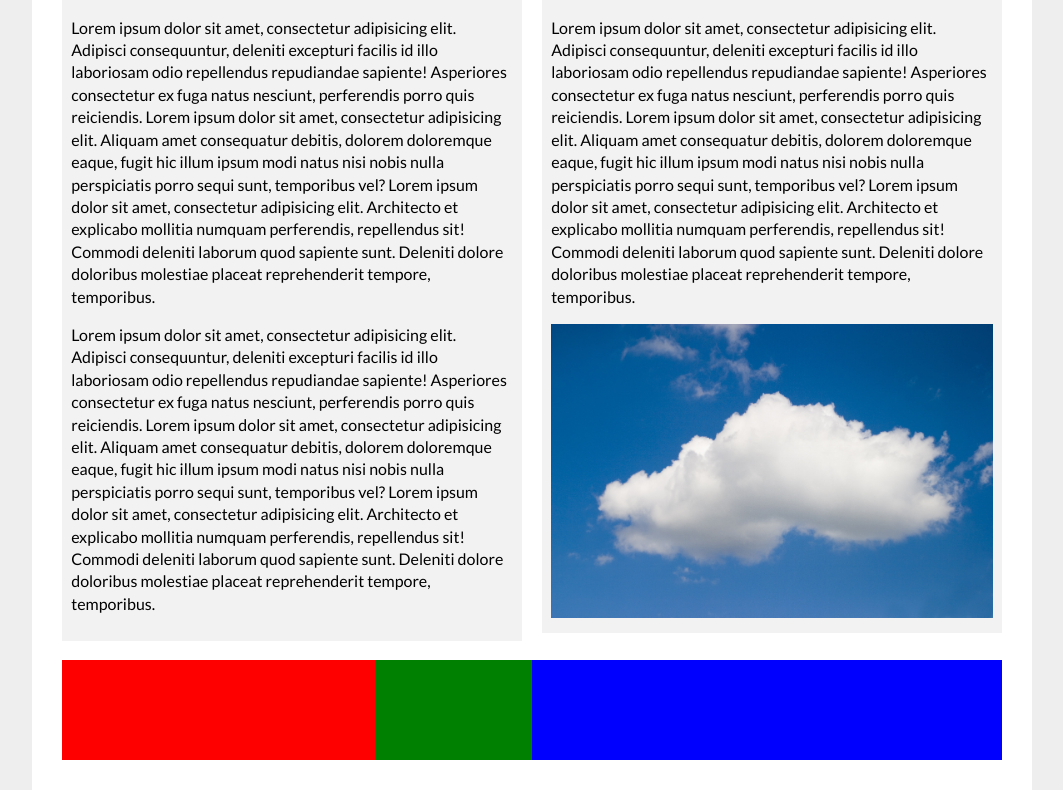
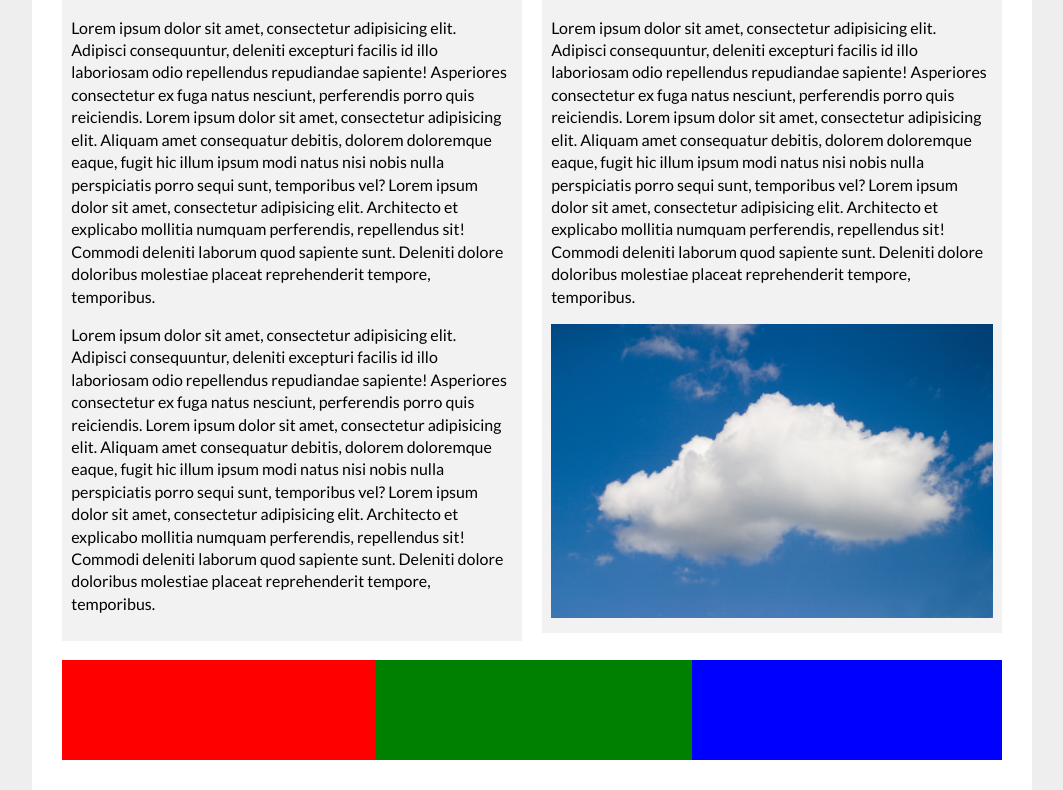
Before and after one commit to tahmid-tanzim/CSS-Positioning, a website: page app/index.html in a window 1280 px wide. Shown: the part 947-1737 px from the top of the page, without its empty margins (108-1171 px from the left). Drawn offline with Linux system fonts and the light colour scheme.

Commit message:
Flex Shrink

```diff
--- a/app/sass/style.scss
+++ b/app/sass/style.scss
@@ -130,22 +130,22 @@ nav {
         display: flex;
 
         .box {
-            min-width: 100px;
+            width: 320px;
             height: 100px;
             //float: left;
         }
 
         .red {
             background-color: red;
-            flex-grow: 4;
+            flex-shrink: 4;
         }
         .blue {
             background-color: blue;
-            flex-grow: 6;
+            flex-shrink: 6;
         }
         .green {
             background-color: green;
-            flex-grow: 2;
+            flex-shrink: 2;
         }
 
         //&:after {
```
Also changed, not shown: app/css/style.css.
